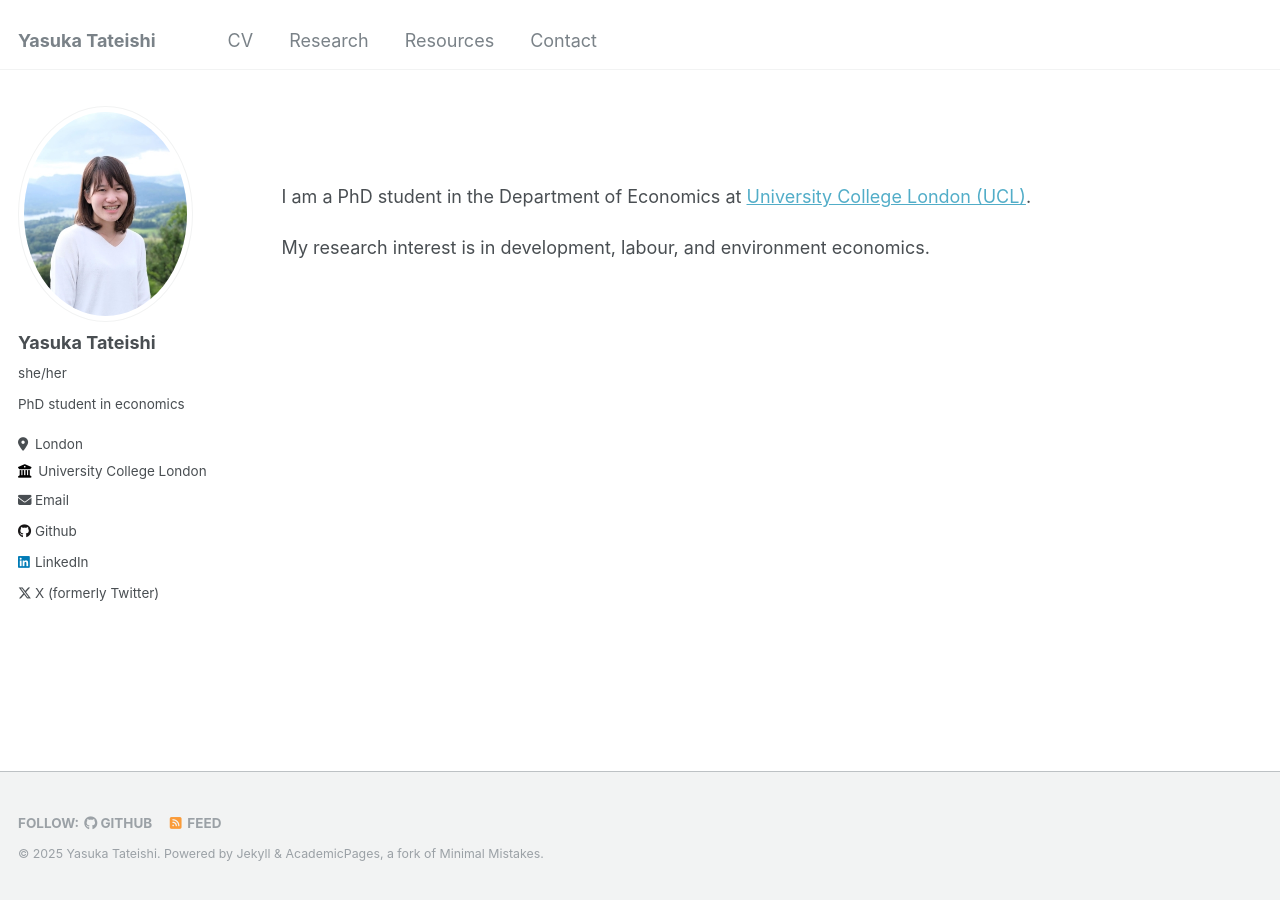
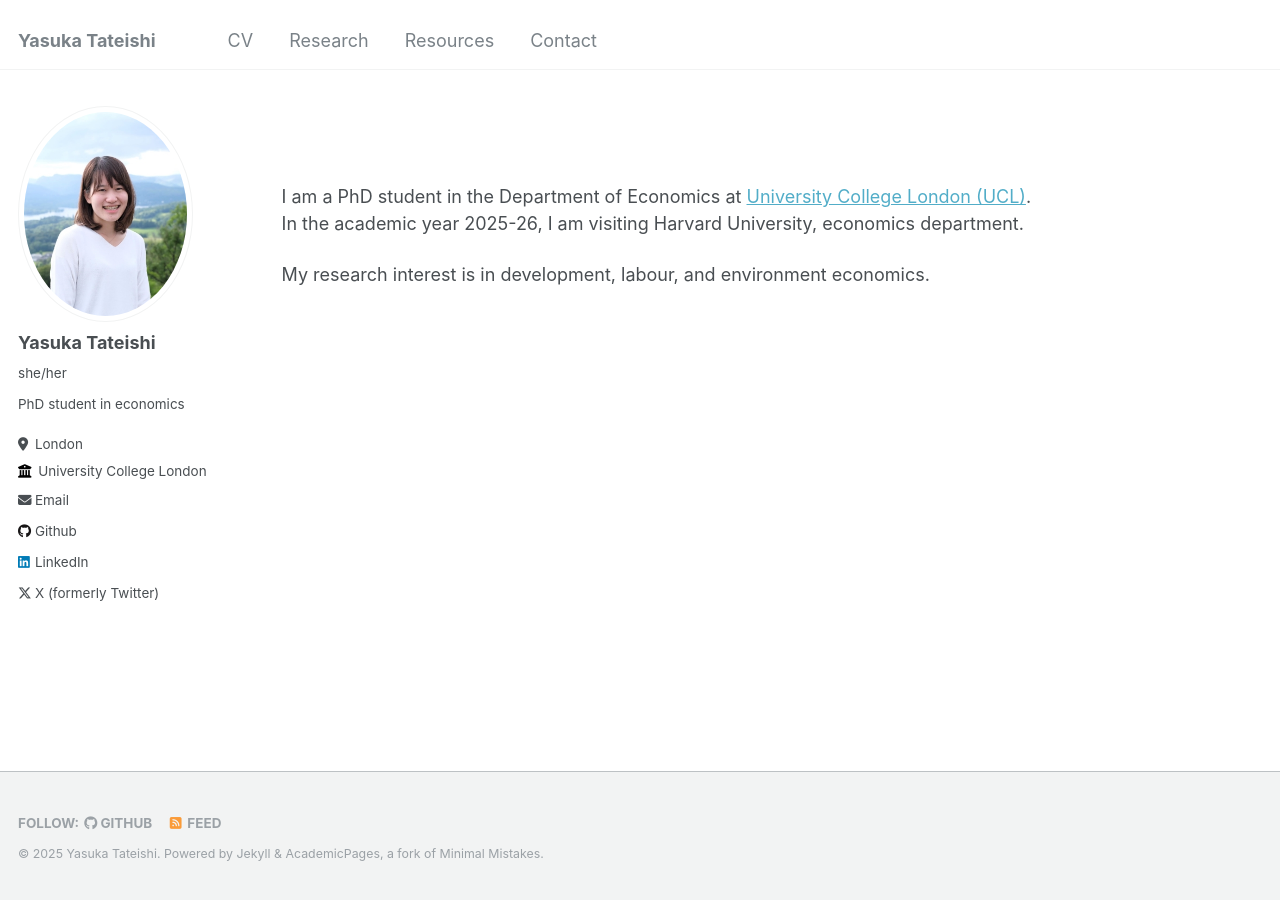
Before and after one commit to yaskatat/yaskatat.github.io, a Jekyll site: the page built from _pages/about.md, in a window 1280 px wide. Built offline with Jekyll 4.4.1, drawn with Linux system fonts in a browser that asks for light colours.

Commit message:
Update about.md

```diff
--- a/_pages/about.md
+++ b/_pages/about.md
@@ -12,6 +12,7 @@ redirect_from:
 <br />
 
 I am a PhD student in the Department of Economics at [University College London (UCL)](https://www.ucl.ac.uk/economics/ucl-department-economics).
+In the academic year 2025-26, I am visiting Harvard University, economics department.
 
 My research interest is in development, labour, and environment economics.
 
```
